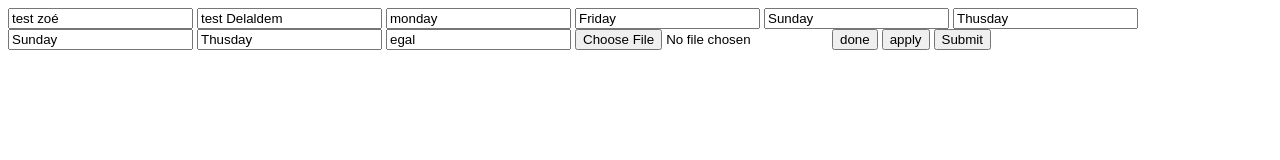
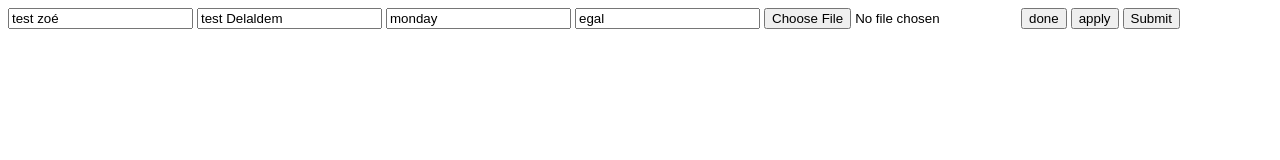
Before and after one commit to segnoagblevon/testGit, a plain HTML site: page index.html in a window 1280 px wide. Drawn offline with Linux system fonts and the light colour scheme.

Commit message:
Update index.html

```diff
--- a/index.html
+++ b/index.html
@@ -13,11 +13,6 @@
 <input name="username" value="test zoé">
 <input name="nickname" value="test Delaldem">
 <input name="BirthDay" value="monday">
-<input name="Birth" value="Friday">
-<input name="Segno" value="Sunday">
-<input name="Jolivi" value="Thusday">
-<input name="Gedeon" value="Sunday">
-<input name="Zoe" value="Thusday">
 <input name="equal" value="egal">
 <input name="fileName" type="file">
 <input type="button" value="done">
```
